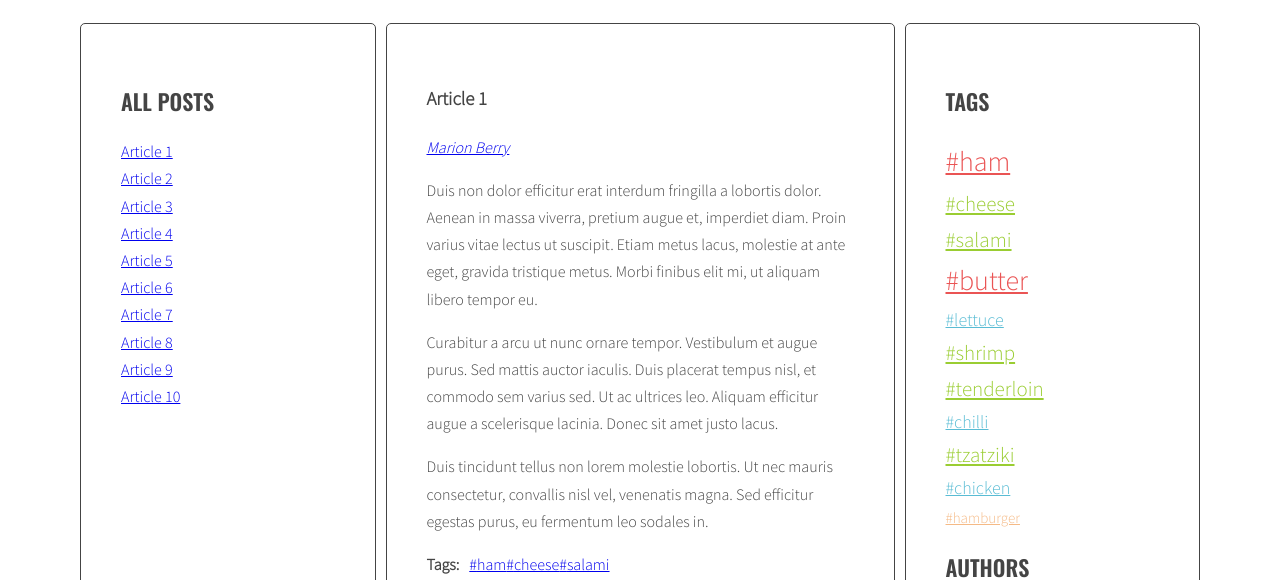
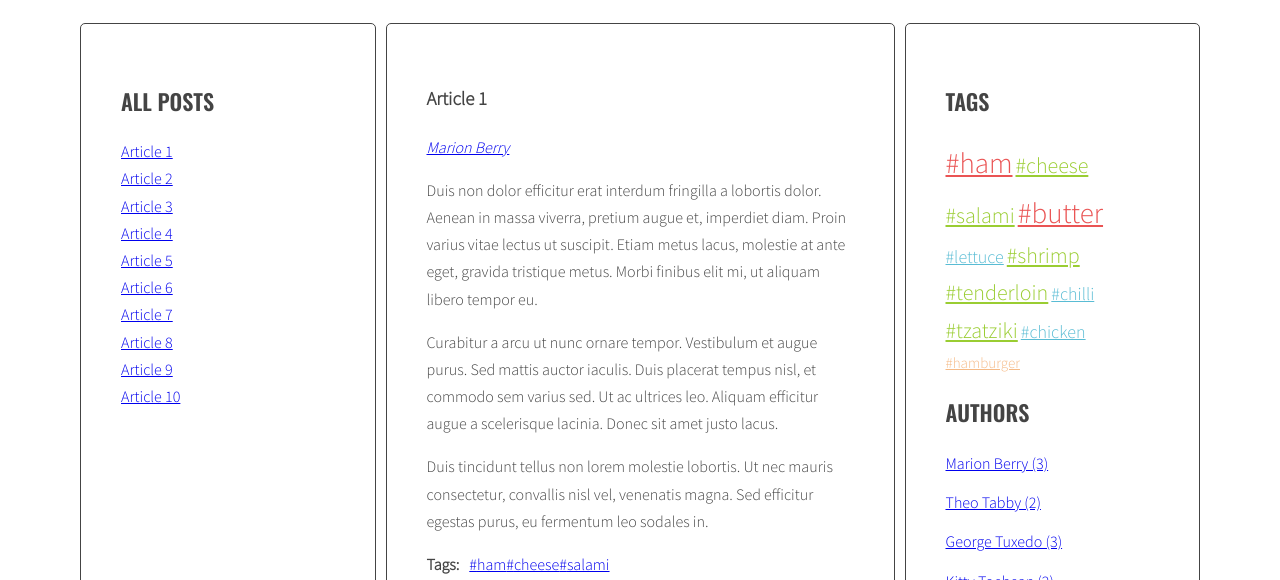
Before and after one commit to Blackbirdev/javascript-blog, a website: page index.html in a window 1280 px wide. Shown: the part 220-800 px from the top of the page. Drawn offline with nearby package versions, Linux system fonts and the light colour scheme.

Commit message:
Modify generateAuthors function( generate a list of author links and add the number of articles to each link

```diff
--- a/js/script.js
+++ b/js/script.js
@@ -7,6 +7,7 @@ const optArticleSelector = '.post',
   optArticleTagsSelector = '.post-tags .list',
   optArticleAuthorSelector = '.post-author',
   optTagsListSelector = '.tags.list',
+  optAuthorsListSelector = '.authors.list',
   optCloudClassCount = 5,
   optCloudClassPrefix = 'tag-size-';
 
@@ -251,7 +252,8 @@ addClickListenersToTags();
 // GENERATE AUTHORS
 
 function generateAuthors() {
-
+  /* [NEW] create a new variable allAuthors with an empty object */
+  let allAuthors = {};
   /* [DONE] find all articles */
   const articles = document.querySelectorAll(optArticleSelector);
 
@@ -276,9 +278,35 @@ function generateAuthors() {
     html = html + authorLinkHTML;
     console.log('author test: ' + html);
 
+    /* [NEW] check if this link is NOT already in allAuthors */
+    if (!allAuthors[articleAuthor]) {
+      /* [NEW] add tag to allAuthors object */
+      allAuthors[articleAuthor] = 1;
+    } else {
+      allAuthors[articleAuthor]++;
+    }
+    console.log('show authors: ', articleAuthor);
+
     /* [DONE] Insert html of all the links into authors wrapper */
     authors.innerHTML = html;
   } /* [DONE] END LOOP: for every article  */
+
+  /* [NEW] find list of tags in right column */
+  const authorList = document.querySelector(optAuthorsListSelector);
+
+  /* [NEW] create variable for all links HTML code */
+  let allAuthorsHTML = '';
+
+  /* [NEW] START LOOP: for each tag in allAuthors: */
+  for (let articleAuthor in allAuthors) {
+    /* [NEW] generate code of a link and add it to allAuthorsHTML */
+    const authorLinkHTML = '<li><a href="#author-' + articleAuthor + '">' + articleAuthor + ' (' + allAuthors[articleAuthor] + ')</a></li>';
+    console.log('Show authorLinkHTML: ', authorLinkHTML);
+
+    allAuthorsHTML += authorLinkHTML;
+  } /* [NEW] END LOOP: for each author in allAuthors: */
+  /*[NEW] add HTML from allAuthorsHTML to authorList */
+  authorList.innerHTML = allAuthorsHTML;
 }
 generateAuthors();
 
--- a/sass/style.scss
+++ b/sass/style.scss
@@ -128,6 +128,13 @@ body {
 
 /* Sidebar */
 
+.tags {
+    li {
+        display: inline-block;
+        margin: 0 3px 0 0;
+    }
+}
+
 .tag-size-1 {
     font-size: 15px;
     color: rgb(245, 186, 134);
@@ -139,16 +146,11 @@ body {
 }
 
 .tag-size-3 {
-    font-size: 21px;
+    font-size: 22px;
     color: yellowgreen;
 }
 
-.tag-size-4 {
-    font-size: 24px;
-
-}
-
 .tag-size-5 {
-    font-size: 28px;
+    font-size: 29px;
     color: rgb(234, 84, 84);
 }
```
Also changed, not shown: css/style.css, 1 other file.
